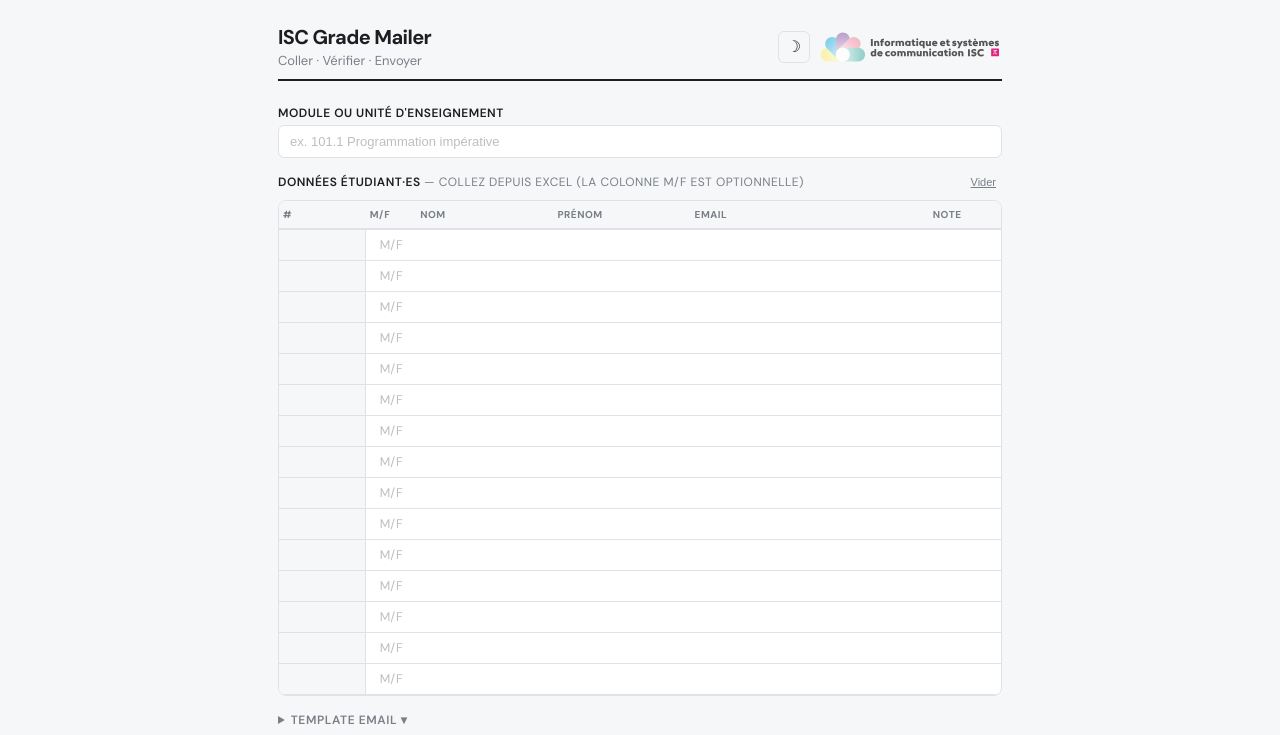
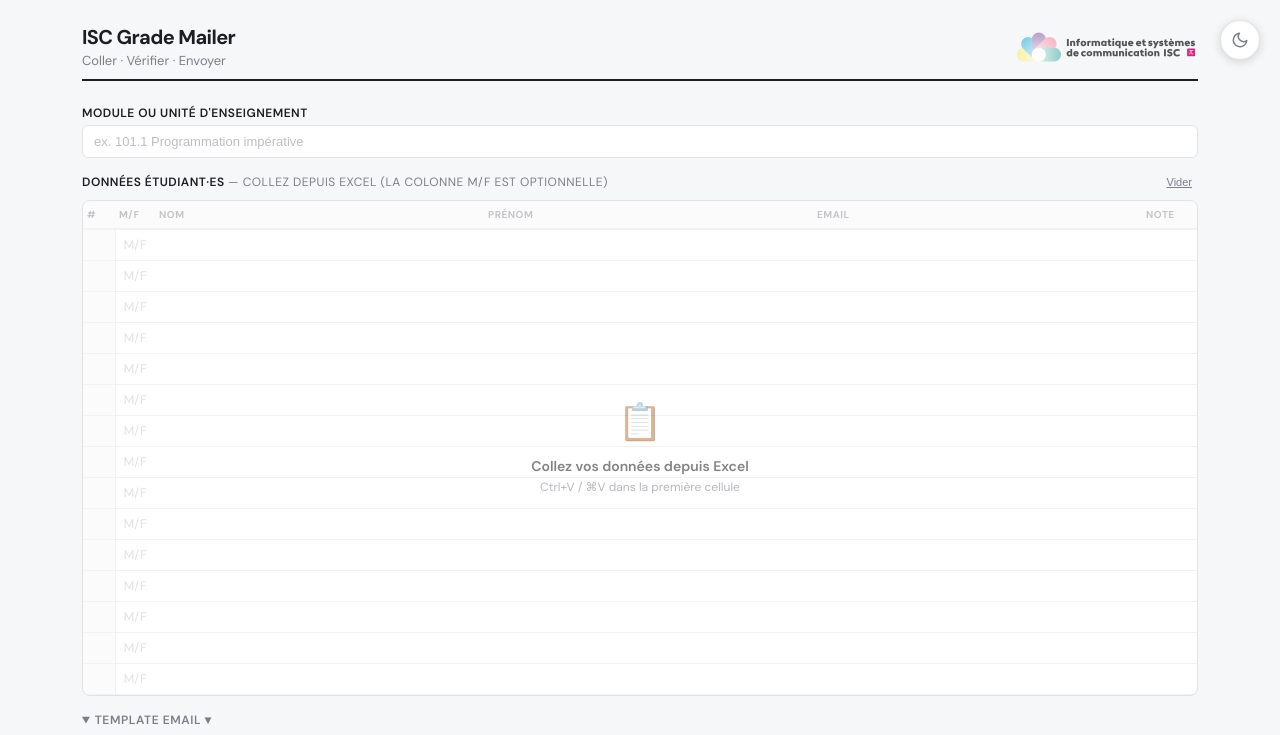
Before and after one commit to ISC-HEI/marks-mail, a React (Vite) app: page / in a window 1280 px wide. Shown: the top 735 px of the page. Built offline with nearby package versions, Linux system fonts and the light colour scheme.

Commit message:
Tweaks and minor things, notably license

```diff
--- a/index.html
+++ b/index.html
@@ -6,7 +6,7 @@
     <title>Grade Mailer — ISC</title>
     <link rel="icon" type="image/svg+xml" href="./ISC_Logo_V3_-_black.svg" />
   </head>
-  <body style="margin:0">
+  <body style="margin:0;background:#f6f7f8">
     <div id="root"></div>
     <script type="module" src="/src/main.jsx"></script>
   </body>
--- a/src/App.jsx
+++ b/src/App.jsx
@@ -5,11 +5,11 @@ const LOGO_WHITE = "./ISC_Logo_V3_-_white.svg";
 
 /* ── table columns — genre first, optional ─────────────────── */
 const COLS = [
-  { key: "genre", label: "M/F", width: "7%" },
-  { key: "nom", label: "Nom", width: "19%" },
-  { key: "prenom", label: "Prénom", width: "19%" },
-  { key: "email", label: "Email", width: "33%" },
-  { key: "note", label: "Note", width: "10%" },
+  { key: "genre", label: "M/F", width: 40 },
+  { key: "nom", label: "Nom", width: "auto" },
+  { key: "prenom", label: "Prénom", width: "auto" },
+  { key: "email", label: "Email", width: "auto" },
+  { key: "note", label: "Note", width: 55 },
 ];
 const EMPTY_ROW = () => ({
   genre: "",
@@ -22,15 +22,15 @@ const EMPTY_ROW = () => ({
 const INITIAL_ROWS = 15;
 
 const PLACEHOLDERS = [
-  { tag: "{civilite}" },
-  { tag: "{prenom}" },
-  { tag: "{nom}" },
-  { tag: "{email}" },
-  { tag: "{note}" },
-  { tag: "{module}" },
+  { tag: "{civilite}", help: "Cher Monsieur / Chère Madame / Bonjour (selon M/F)" },
+  { tag: "{prenom}", help: "Prénom de l'étudiant·e" },
+  { tag: "{nom}", help: "Nom de l'étudiant·e" },
+  { tag: "{email}", help: "Adresse email de l'étudiant·e" },
+  { tag: "{note}", help: "Note obtenue par l'étudiant·e" },
+  { tag: "{module}", help: "Nom du module ou unité d'enseignement" },
 ];
 
-const DEFAULT_SUBJECT = "[ISC] Note du {module}";
+const DEFAULT_SUBJECT = "[ISC] Note de {module}";
 const DEFAULT_BODY = `{civilite} {nom},
 
 Vous trouverez ci-dessous votre note pour notre examen oral du module {module} :
@@ -76,22 +76,24 @@ function isEmpty(r) {
 
 /* ── dark mode ─────────────────────────────────────────────── */
 function useDark() {
-  const [d, setD] = useState(
+  const [override, setOverride] = useState(null);
+  const [system, setSystem] = useState(
     () => window.matchMedia?.("(prefers-color-scheme: dark)").matches ?? false
   );
   useEffect(() => {
     const mq = window.matchMedia("(prefers-color-scheme: dark)");
-    const h = (e) => setD(e.matches);
+    const h = (e) => setSystem(e.matches);
     mq.addEventListener("change", h);
     return () => mq.removeEventListener("change", h);
   }, []);
-  return [d, () => setD((p) => !p)];
+  const dark = override !== null ? override : system;
+  return [dark, () => setOverride((p) => (p !== null ? !p : !system))];
 }
 
 /* ── tag pill ──────────────────────────────────────────────── */
-function TagPill({ tag, onClick }) {
+function TagPill({ tag, onClick, title }) {
   return (
-    <button onClick={onClick} style={tagPillStyle}>
+    <button onClick={onClick} style={tagPillStyle} title={title}>
       {tag}
     </button>
   );
@@ -147,6 +149,7 @@ function TemplateField({ label, value, onChange, multiline, id }) {
             <TagPill
               key={p.tag}
               tag={p.tag}
+              title={p.help}
               onClick={() => insert(p.tag)}
             />
           ))}
@@ -161,6 +164,7 @@ function TemplateField({ label, value, onChange, multiline, id }) {
 function SpreadsheetTable({ rows, setRows }) {
   const [sel, setSel] = useState(null);
   const tableRef = useRef(null);
+  const allEmpty = useMemo(() => rows.every(isEmpty), [rows]);
 
   const updateCell = useCallback(
     (ri, key, val) => {
@@ -230,13 +234,35 @@ function SpreadsheetTable({ rows, setRows }) {
         border: "1px solid var(--rule)",
         borderRadius: 8,
         background: "var(--card)",
+        position: "relative",
       }}
     >
+      {allEmpty && (
+        <div
+          style={{
+            position: "absolute",
+            inset: 0,
+            display: "flex",
+            flexDirection: "column",
+            alignItems: "center",
+            justifyContent: "center",
+            zIndex: 2,
+            pointerEvents: "none",
+            background: "var(--card)",
+            opacity: 0.55,
+            borderRadius: 8,
+          }}
+        >
+          <span style={{ fontSize: 36, marginBottom: 8, animation: "bounce 1.5s ease-in-out infinite" }}>📋</span>
+          <span style={{ fontSize: 14, fontWeight: 600, color: "var(--fg)" }}>Collez vos données depuis Excel</span>
+          <span style={{ fontSize: 12, color: "var(--muted)", marginTop: 4 }}>Ctrl+V / ⌘V dans la première cellule</span>
+        </div>
+      )}
       <table
         style={{
           width: "100%",
           borderCollapse: "collapse",
-          tableLayout: "fixed",
+          tableLayout: "auto",
           minWidth: 540,
         }}
       >
@@ -274,7 +300,7 @@ function SpreadsheetTable({ rows, setRows }) {
                   )}
                 </td>
                 {COLS.map((col, ci) => (
-                  <td key={col.key} style={tdStyle}>
+                  <td key={col.key} style={{ ...tdStyle, maxWidth: col.key === 'email' ? 250 : undefined }}>
                     <input
                       data-r={ri}
                       data-c={ci}
@@ -284,8 +310,12 @@ function SpreadsheetTable({ rows, setRows }) {
                       onFocus={() => setSel({ r: ri, c: ci })}
                       onKeyDown={(e) => handleKeyDown(e, ri, ci)}
                       placeholder={col.key === "genre" ? "M/F" : ""}
+                      title={col.key === 'email' ? row[col.key] : undefined}
                       style={{
                         ...cellInput,
+                        textOverflow: col.key === 'email' ? 'ellipsis' : undefined,
+                        overflow: col.key === 'email' ? 'hidden' : undefined,
+                        whiteSpace: col.key === 'email' ? 'nowrap' : undefined,
                         textAlign:
                           col.key === "note" || col.key === "genre"
                             ? "center"
@@ -341,7 +371,7 @@ function ConfirmModal({ missing, onConfirm, onCancel }) {
             color: "var(--warn-fg)",
           }}
         >
-          ⚠ {missing.length} étudiant{missing.length > 1 ? "s" : ""} sans note
+          ⚠ {missing.length} étudiant·es{missing.length > 1 ? "s" : ""} sans note
         </div>
         <div style={{ fontSize: 13, lineHeight: 1.5, marginBottom: 10 }}>
           Voulez-vous les inclure dans l'envoi ?
@@ -535,6 +565,11 @@ export default function App() {
 
   const withEmail = useMemo(() => rows.filter(hasEmail), [rows]);
   const complete = useMemo(() => withEmail.filter(hasNote), [withEmail]);
+  const average = useMemo(() => {
+    const notes = complete.map((r) => parseFloat(r.note)).filter((n) => !isNaN(n));
+    if (notes.length === 0) return null;
+    return (notes.reduce((a, b) => a + b, 0) / notes.length).toFixed(2);
+  }, [complete]);
   const missingNote = useMemo(
     () => withEmail.filter((r) => !hasNote(r)),
     [withEmail]
@@ -588,16 +623,21 @@ export default function App() {
 
   const theme = dark ? darkTheme : lightTheme;
 
+  useEffect(() => {
+    document.body.style.background = dark ? darkTheme['--bg'] : lightTheme['--bg'];
+  }, [dark]);
+
   return (
     <div style={{ ...rootBase, ...theme }}>
       <style>{`
         @import url('https://fonts.googleapis.com/css2?family=DM+Sans:ital,wght@0,400;0,500;0,600;0,700&family=JetBrains+Mono:wght@400;600;700&display=swap');
-        * { box-sizing: border-box; }
-        body { background: var(--bg, #f6f7f8); }
+        * { box-sizing: border-box; transition: background .3s ease, color .3s ease, border-color .3s ease, box-shadow .3s ease; }
+        body { background: var(--bg, #f6f7f8); transition: background .3s ease; }
         input::placeholder, textarea::placeholder { color: var(--muted); opacity: .5; }
         ::-webkit-scrollbar { width: 6px; height: 6px; }
         ::-webkit-scrollbar-thumb { background: var(--rule); border-radius: 3px; }
         @keyframes pulse { 0%,100% { transform: scale(1); } 50% { transform: scale(1.3); } }
+        @keyframes bounce { 0%,100% { transform: translateY(0); } 50% { transform: translateY(-8px); } }
       `}</style>
 
       {showConfirm && (
@@ -607,6 +647,36 @@ export default function App() {
           onCancel={() => setShowConfirm(false)}
         />
       )}
+
+      {/* floating theme toggle */}
+      <button
+        onClick={toggleDark}
+        title={dark ? "Mode clair" : "Mode sombre"}
+        style={{
+          position: "fixed",
+          top: 20,
+          right: 20,
+          zIndex: 50,
+          background: "var(--card)",
+          border: "1px solid var(--rule)",
+          borderRadius: "50%",
+          width: 40,
+          height: 40,
+          cursor: "pointer",
+          display: "flex",
+          alignItems: "center",
+          justifyContent: "center",
+          color: "var(--muted)",
+          boxShadow: "0 2px 10px rgba(0,0,0,.15)",
+          transition: "color .15s, background .15s",
+        }}
+      >
+        {dark ? (
+          <svg width="18" height="18" viewBox="0 0 24 24" fill="none" stroke="currentColor" strokeWidth="2" strokeLinecap="round" strokeLinejoin="round"><circle cx="12" cy="12" r="5"/><line x1="12" y1="1" x2="12" y2="3"/><line x1="12" y1="21" x2="12" y2="23"/><line x1="4.22" y1="4.22" x2="5.64" y2="5.64"/><line x1="18.36" y1="18.36" x2="19.78" y2="19.78"/><line x1="1" y1="12" x2="3" y2="12"/><line x1="21" y1="12" x2="23" y2="12"/><line x1="4.22" y1="19.78" x2="5.64" y2="18.36"/><line x1="18.36" y1="5.64" x2="19.78" y2="4.22"/></svg>
+        ) : (
+          <svg width="18" height="18" viewBox="0 0 24 24" fill="none" stroke="currentColor" strokeWidth="2" strokeLinecap="round" strokeLinejoin="round"><path d="M21 12.79A9 9 0 1 1 11.21 3 7 7 0 0 0 21 12.79z"/></svg>
+        )}
+      </button>
 
       {/* header */}
       <div
@@ -634,32 +704,11 @@ export default function App() {
             Coller · Vérifier · Envoyer
           </p>
         </div>
-        <div style={{ display: "flex", alignItems: "center", gap: 10 }}>
-          <button
-            onClick={toggleDark}
-            title={dark ? "Mode clair" : "Mode sombre"}
-            style={{
-              background: "none",
-              border: "1px solid var(--rule)",
-              borderRadius: 6,
-              width: 32,
-              height: 32,
-              cursor: "pointer",
-              fontSize: 16,
-              display: "flex",
-              alignItems: "center",
-              justifyContent: "center",
-              color: "var(--fg)",
-            }}
-          >
-            {dark ? "☀" : "☽"}
-          </button>
-          <img
-            src={dark ? LOGO_WHITE : LOGO_BLACK}
-            alt="ISC"
-            style={{ height: 32, opacity: 0.85 }}
-          />
-        </div>
+        <img
+          src={dark ? LOGO_WHITE : LOGO_BLACK}
+          alt="ISC"
+          style={{ height: 32, opacity: 0.85 }}
+        />
       </div>
 
       {view === "edit" ? (
@@ -730,7 +779,7 @@ export default function App() {
             )}
           </div>
 
-          <details style={{ marginBottom: 20 }}>
+          <details open style={{ marginBottom: 20 }}>
             <summary
               style={{
                 cursor: "pointer",
@@ -809,6 +858,11 @@ export default function App() {
             </button>
             <span style={{ fontSize: 12, color: "var(--muted)" }}>
               {complete.length} complet{complete.length > 1 ? "s" : ""}
+              {average !== null && (
+                <>
+                  {" "}· moy. <b style={{ color: "var(--fg)" }}>{average}</b>
+                </>
+              )}
               {missingNote.length > 0 && (
                 <>
                   ,{" "}
@@ -919,6 +973,10 @@ export default function App() {
           ♥
         </span>{" "}
         — ISC 2026
+        <br />
+        <span style={{ fontSize: 10, opacity: 0.6 }}>
+          v54a3a5e · 30.03.2026
+        </span>
       </div>
     </div>
   );
@@ -945,23 +1003,23 @@ const lightTheme = {
   "--tag-border": "#d5dbe6",
 };
 const darkTheme = {
-  "--fg": "#e4e6ea",
-  "--muted": "#8b8f96",
-  "--rule": "#33363b",
-  "--bg": "#18191c",
-  "--card": "#222326",
-  "--accent": "#4d90f0",
-  "--badge-bg": "#2a3448",
-  "--badge-fg": "#7eadf0",
-  "--sent-bg": "#1e3329",
-  "--sent-fg": "#5ee09c",
-  "--valid-bg": "#1d2230",
-  "--warn-bg": "#33281a",
-  "--warn-fg": "#e89a3c",
-  "--preview-bg": "#1e1f22",
-  "--tag-bg": "#2a2d33",
-  "--tag-fg": "#7eadf0",
-  "--tag-border": "#3a3e46",
+  "--fg": "#d1d5db",
+  "--muted": "#6b7280",
+  "--rule": "#374151",
+  "--bg": "#111827",
+  "--card": "#1f2937",
+  "--accent": "#60a5fa",
+  "--badge-bg": "#1e3a5f",
+  "--badge-fg": "#93c5fd",
+  "--sent-bg": "#064e3b",
+  "--sent-fg": "#6ee7b7",
+  "--valid-bg": "#172554",
+  "--warn-bg": "#451a03",
+  "--warn-fg": "#fbbf24",
+  "--preview-bg": "#1e293b",
+  "--tag-bg": "#1e3a5f",
+  "--tag-fg": "#93c5fd",
+  "--tag-border": "#374151",
 };
 const rootBase = {
   "--mono": "'JetBrains Mono','Fira Code',monospace",
@@ -969,7 +1027,7 @@ const rootBase = {
   fontFamily: "var(--body)",
   color: "var(--fg)",
   background: "var(--bg)",
-  maxWidth: 760,
+  maxWidth: "90%",
   margin: "0 auto",
   padding: "24px 18px",
   minHeight: "100vh",
```
Also changed, not shown: 2 other files (tests, documents, lock files or other folders).
